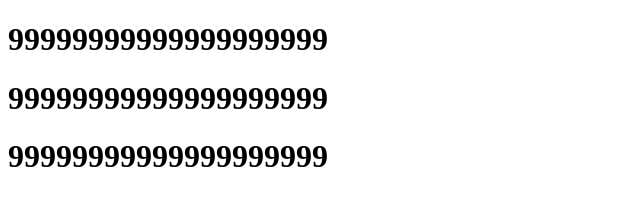
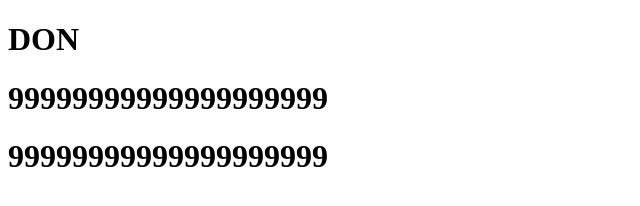
Before and after one commit to hamdeesamoh/wab1, a plain HTML site: page index.html in a window 1280 px wide. Shown: the whole page, without its empty margins (0-640 px from the left). Drawn offline with Linux system fonts and the light colour scheme.

Commit message:
index.html

```diff
--- a/index.html
+++ b/index.html
@@ -7,7 +7,7 @@
     <title>Document</title>
 </head>
 <body>
-    <h1>99999999999999999999</h1>
+    <h1>DON</h1>
     <h1>99999999999999999999</h1>
     <h1>99999999999999999999</h1>
 </body>
```
